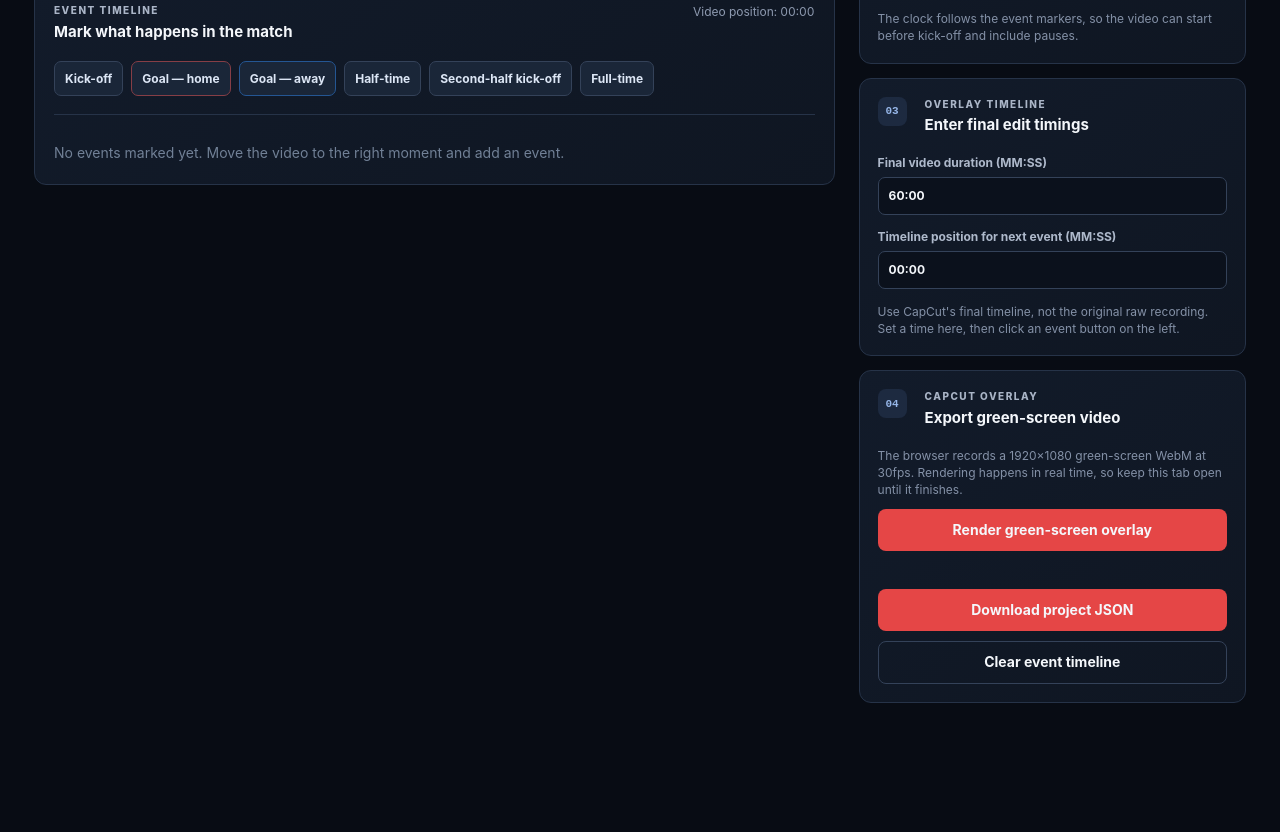
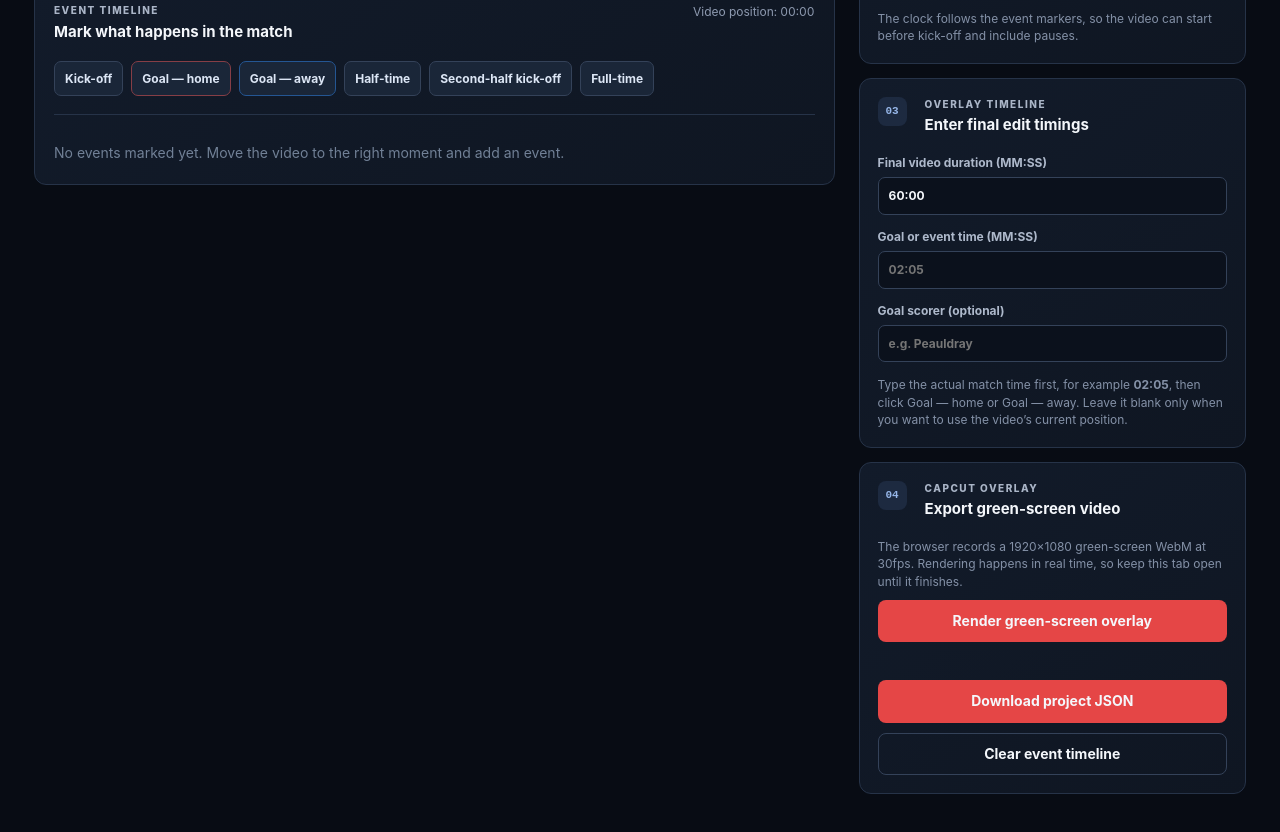
Before and after one commit to khusairy/brfc-match-graphics, a plain HTML site: page index.html in a window 1280 px wide. Shown: the part 717-1549 px from the top of the page. Before the commit the page ends 1466 px from the top, so only its background shows below. Drawn offline with Linux system fonts and the light colour scheme.

Commit message:
Add manual goal times and optional scorer names (index.html)

```diff
--- a/index.html
+++ b/index.html
@@ -110,8 +110,9 @@
           <section class="card">
             <div class="card-heading"><span class="step-number">03</span><div><p class="eyebrow">Overlay timeline</p><h3>Enter final edit timings</h3></div></div>
             <label>Final video duration (MM:SS)<input id="overlayDurationInput" value="60:00" inputmode="numeric" /></label>
-            <label>Timeline position for next event (MM:SS)<input id="eventTimeInput" value="00:00" inputmode="numeric" /></label>
-            <p class="helper-text">Use CapCut's final timeline, not the original raw recording. Set a time here, then click an event button on the left.</p>
+            <label>Goal or event time (MM:SS)<input id="eventTimeInput" value="" placeholder="02:05" inputmode="numeric" /></label>
+            <label>Goal scorer (optional)<input id="scorerInput" placeholder="e.g. Peauldray" /></label>
+            <p class="helper-text">Type the actual match time first, for example <strong>02:05</strong>, then click Goal — home or Goal — away. Leave it blank only when you want to use the video’s current position.</p>
           </section>
 
           <section class="card export-card">
```
